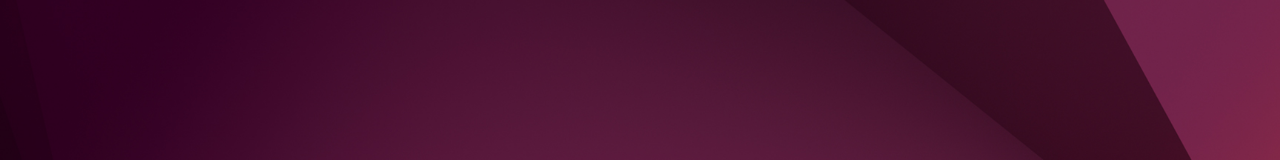
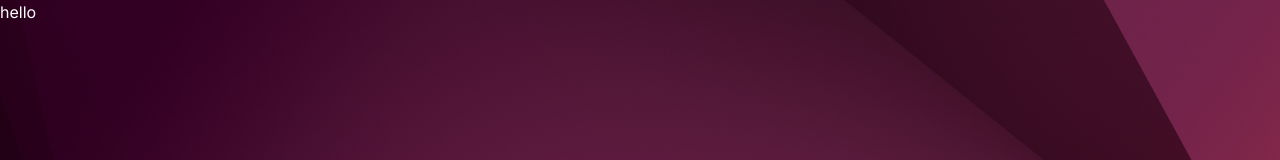
Before and after one commit to SantoshPattnaik/experienceos, a Next.js app: page /linux in a window 1280 px wide. Shown: the top 160 px of the page. Built offline with nearby package versions, Linux system fonts and the light colour scheme.

Commit message:
adding some linux styling

```diff
--- a/src/app/linux/components/Dock.tsx
+++ b/src/app/linux/components/Dock.tsx
@@ -1,7 +1,7 @@
 import React from "react";
 
 function Dock() {
-  return <div>Taskbar</div>;
+  return <div className="text-white flex flex-col">hello</div>;
 }
 
 export default Dock;
--- a/src/app/linux/page.tsx
+++ b/src/app/linux/page.tsx
@@ -1,7 +1,14 @@
 import React from "react";
+import Dock from "./components/Dock";
 
 const page = () => {
-  return <div className="linux h-[100vh] w-[100vw]"></div>;
+  return (
+    <div className="linux h-[100vh] w-[100vw] flex flex-col">
+      <div className="justify-self-center">
+        <Dock />
+      </div>
+    </div>
+  );
 };
 
 export default page;
```
